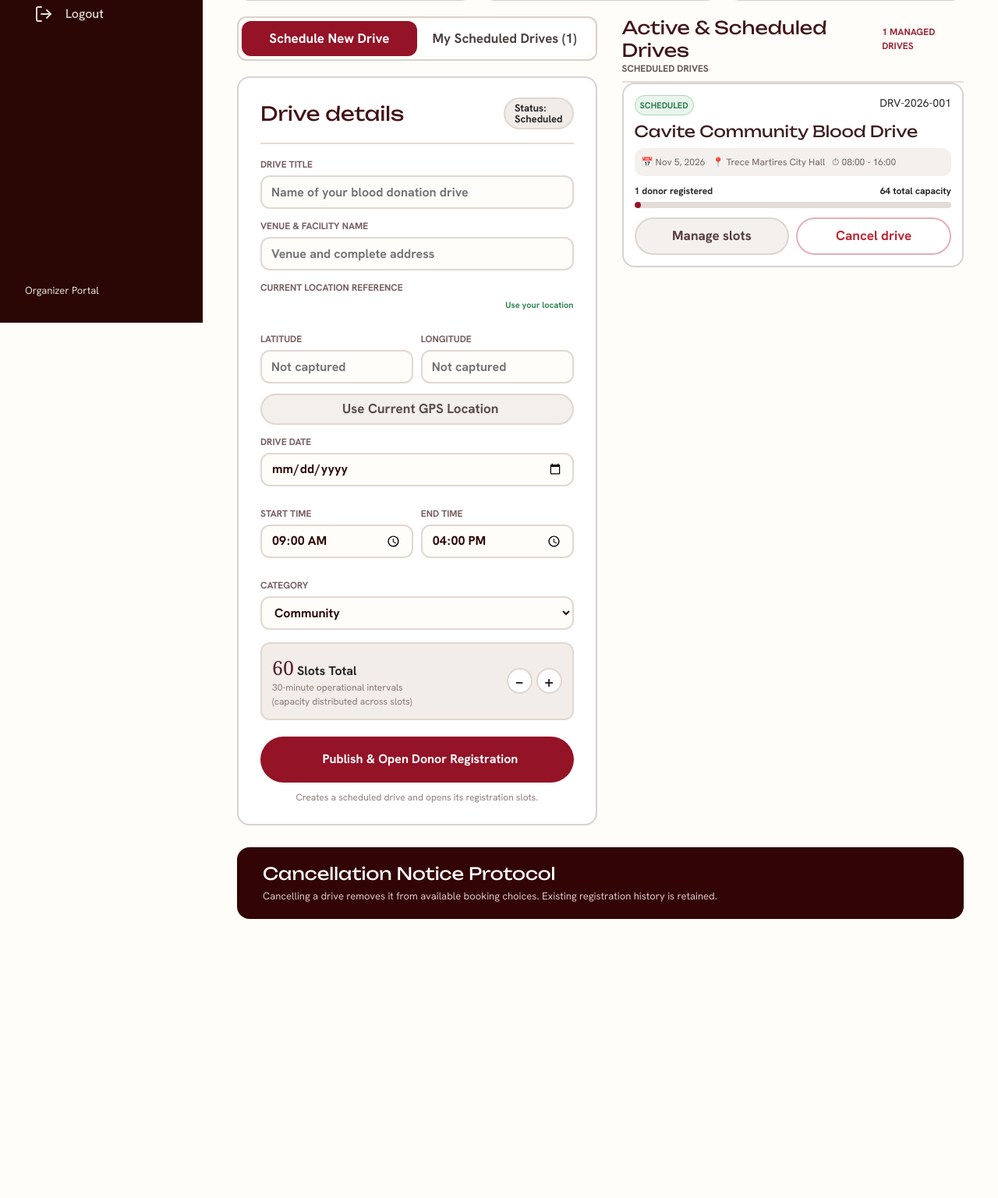
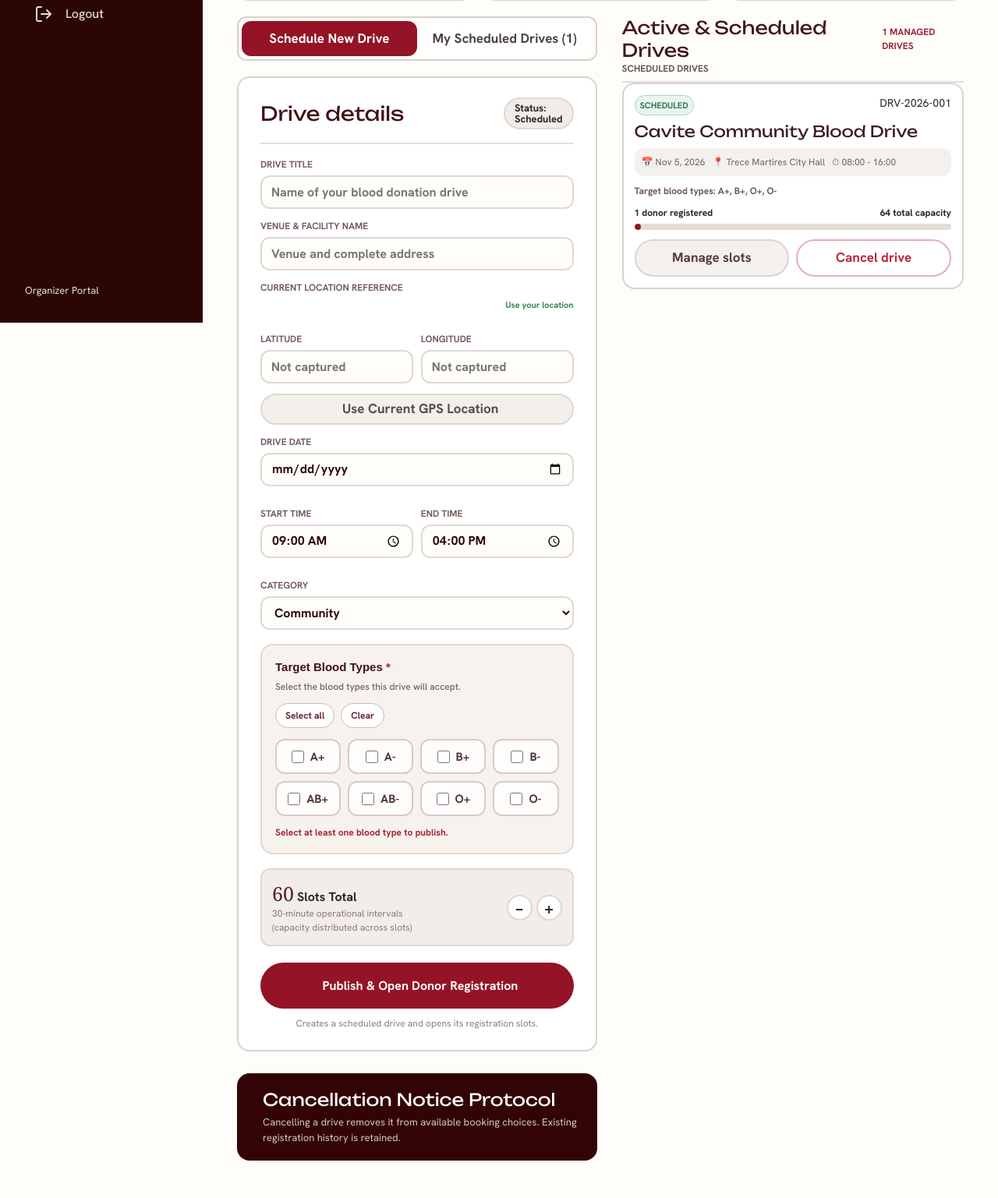
Before and after one commit to Gittyers082/ka-dugo, a PHP site: page /pages/organizer/drives.html in a window 1280 px wide. Shown: the part 386-1923 px from the top of the page at 78% size. Before the commit the page ends 1565 px from the top, so only its background shows below. Run offline with PHP 8.4, Linux system fonts and the light colour scheme; data comes from the database, SQL or seed files in the repository; some web fonts are replaced.

Commit message:
fix: add organizer blood type selection and drive layout

```diff
--- a/api/drives.php
+++ b/api/drives.php
@@ -41,6 +41,12 @@ if($method !== 'GET') {
     }
 }
 header('Cache-Control: no-store');
+
+// Blood type choices come from the database rather than fixed IDs in the organizer form.
+if ($method === 'GET' && ($input['lookup'] ?? '') === 'blood_types') {
+    $result = $conn->query('SELECT blood_type_id, code FROM blood_type ORDER BY blood_type_id ASC');
+    sendJson(true, 'Blood types loaded.', ['blood_types' => $result->fetch_all(MYSQLI_ASSOC)]);
+}
 
 if ($method === 'GET') {
     $driveId = isset($input['drive_id']) ? (int)$input['drive_id'] : 0;
@@ -215,6 +221,25 @@ if ($method === 'GET') {
     if (!preg_match('/^(?:[01]\d|2[0-3]):[0-5]\d(?::[0-5]\d)?$/',$startTime) || !preg_match('/^(?:[01]\d|2[0-3]):[0-5]\d(?::[0-5]\d)?$/',$endTime) || strtotime($endTime)<=strtotime($startTime)) sendJson(false,'End time must be after a valid start time.',null,422);
     if(strtotime("$driveDate $startTime")<=time()) sendJson(false,'Choose a future drive date and time.',null,422);
     if(!$title || !$venue || mb_strlen($title)>150 || mb_strlen($venue)>255) sendJson(false,'Enter a title (up to 150 characters) and venue (up to 255).',null,422);
+
+    // The organizer must explicitly select one or more real blood types.
+    $submittedBloodTypes = $input['blood_type_ids'] ?? null;
+    if (!is_array($submittedBloodTypes) || count($submittedBloodTypes) === 0) {
+        sendJson(false, 'Select at least one target blood type.', null, 422);
+    }
+    $configuredBloodTypes = array_map('intval', array_column(
+        $conn->query('SELECT blood_type_id FROM blood_type')->fetch_all(MYSQLI_ASSOC),
+        'blood_type_id'
+    ));
+    $bloodTypeIds = [];
+    foreach ($submittedBloodTypes as $bloodTypeId) {
+        if ((!is_int($bloodTypeId) && !(is_string($bloodTypeId) && preg_match('/^[1-9][0-9]*$/', $bloodTypeId)))
+            || !in_array((int)$bloodTypeId, $configuredBloodTypes, true)
+            || in_array((int)$bloodTypeId, $bloodTypeIds, true)) {
+            sendJson(false, 'Invalid or duplicate target blood type selected.', null, 422);
+        }
+        $bloodTypeIds[] = (int)$bloodTypeId;
+    }
     $times=[];
     for($t=strtotime($startTime);$t<strtotime($endTime);$t+=1800) $times[]=date('H:i:s',$t);
     $count=min(count($times),$slotsTotal); $generated=[];
@@ -240,22 +265,15 @@ if ($method === 'GET') {
         $newDriveId = (int)$stmt->insert_id;
         $stmt->close();
 
-        // Insert target blood types (defaults to all if none provided, or specific array of blood_type_id)
-        $bloodTypeIds = $input['blood_type_ids'] ?? [1, 3, 7, 8];
-        if (is_string($bloodTypeIds)) {
-            $bloodTypeIds = array_filter(array_map('intval', explode(',', $bloodTypeIds)));
+        // Save only the types explicitly chosen by the organizer.
+        $stmtBt = $conn->prepare('INSERT INTO drive_blood_type (drive_id, blood_type_id) VALUES (?, ?)');
+        foreach ($bloodTypeIds as $bloodTypeId) {
+            $stmtBt->bind_param('ii', $newDriveId, $bloodTypeId);
+            if (!$stmtBt->execute()) {
+                throw new Exception('Failed to save target blood types.');
+            }
         }
-        if (is_array($bloodTypeIds) && count($bloodTypeIds) > 0) {
-            $stmtBt = $conn->prepare("INSERT IGNORE INTO drive_blood_type (drive_id, blood_type_id) VALUES (?, ?)");
-            foreach ($bloodTypeIds as $btId) {
-                $btIdInt = (int)$btId;
-                if ($btIdInt >= 1 && $btIdInt <= 8) {
-                    $stmtBt->bind_param('ii', $newDriveId, $btIdInt);
-                    $stmtBt->execute();
-                }
-            }
-            $stmtBt->close();
-        }
+        $stmtBt->close();
 
         // Insert time slots: either explicit `slots` array or auto-generated 30-min intervals
         $slotsCreated = 0;
--- a/css/organizer.css
+++ b/css/organizer.css
@@ -1209,3 +1209,182 @@ body :is(.app-shell,.dashboard-app,.drive-app) :is(h1,h2,h3,.t-heading,.card-hea
  .app-shell .bottom-nav a,.drive-app .bottom-nav a{flex:1;min-width:0;gap:8px;padding:8px 2px;font-size:12px;border-radius:8px!important;color:var(--muted)}
  .app-shell .bottom-nav a.active,.drive-app .bottom-nav a.active{color:var(--wine);background:#f4e7ea}
 }
+
+/* ORGANIZER DRIVE BLOOD TYPE SELECTION */
+.drive-app .target-types {
+    margin: 18px 0;
+    padding: 17px;
+    background: #f7f2ee;
+    border: 2px solid #e3d8d1;
+    border-radius: var(--radius-lg);
+}
+
+.target-types__heading {
+    display: flex;
+    align-items: flex-start;
+    justify-content: space-between;
+    flex-wrap: wrap;
+    gap: 12px;
+    margin-bottom: 14px;
+}
+
+.target-types__heading h3 {
+    margin: 0;
+    color: #421316;
+    font-size: 15px;
+    font-weight: 800;
+}
+
+.target-types__heading h3 span {
+    color: #a32636;
+}
+
+.target-types__heading p {
+    margin: 5px 0 0;
+    color: #765d60;
+    font-size: 12px;
+    font-weight: 500;
+}
+
+.target-types__actions {
+    display: flex;
+    gap: 8px;
+}
+
+.target-types__actions button {
+    border: 1px solid #cdb8b4;
+    border-radius: var(--radius-full);
+    background: #fff;
+    color: #69232f;
+    padding: 6px 12px;
+    font-size: 12px;
+    font-weight: 700;
+    cursor: pointer;
+}
+
+.target-types__actions button:disabled {
+    opacity: .55;
+    cursor: not-allowed;
+}
+
+.blood-type-options {
+    display: grid;
+    grid-template-columns: repeat(4, minmax(0, 1fr));
+    gap: 9px;
+}
+
+.drive-app .blood-type-choice {
+    display: flex;
+    flex-direction: row;
+    align-items: center;
+    justify-content: center;
+    gap: 8px;
+    min-height: 45px;
+    margin: 0;
+    padding: 9px 10px;
+    border: 2px solid #d9cac4;
+    border-radius: var(--radius-md);
+    background: #fffdfb;
+    color: #51333a;
+    font-size: 15px;
+    font-weight: 800;
+    cursor: pointer;
+}
+
+.drive-app .blood-type-choice.is-selected {
+    border-color: #8d2537;
+    background: #f8e8e9;
+    color: #6d1525;
+}
+
+.drive-app .blood-type-choice:focus-within {
+    outline: 2px solid #8d2537;
+    outline-offset: 2px;
+}
+
+.drive-app .blood-type-choice input[type="checkbox"] {
+    width: 16px;
+    height: 16px;
+    margin: 0;
+    padding: 0;
+    border: 0;
+    accent-color: #8d2537;
+    flex: 0 0 auto;
+}
+
+.blood-types-loading {
+    grid-column: 1 / -1;
+    color: #765d60;
+    font-size: 13px;
+}
+
+.target-types__status {
+    margin: 12px 0 0;
+    color: #765d60;
+    font-size: 12px;
+}
+
+.target-types__status.is-error {
+    color: #a32636;
+    font-weight: 700;
+}
+
+.drive-item .target-summary {
+    margin: 10px 0;
+    color: #6f555c;
+    font-size: 12px;
+    font-weight: 700;
+}
+
+@media (max-width: 560px) {
+    .blood-type-options {
+        grid-template-columns: repeat(2, minmax(0, 1fr));
+    }
+
+    .target-types__heading {
+        flex-direction: column;
+    }
+}
+
+
+/* ORGANIZER DRIVE COLUMN LAYOUT */
+/* Keep the form and cancellation notice independent of the drive list height. */
+.drive-app .scheduler-column {
+    min-width: 0;
+}
+
+.drive-app .scheduler-column .warning {
+    margin-top: 28px;
+}
+
+@media (min-width: 1200px) {
+    .drive-app .content {
+        align-items: start;
+    }
+
+    .drive-app .scheduler-column {
+        grid-column: 1;
+        grid-row: 3;
+        align-self: start;
+    }
+
+    .drive-app .scheduled {
+        grid-column: 2;
+        grid-row: 3;
+        align-self: start;
+        position: static;
+        margin-top: 0;
+    }
+}
+
+
+@media (min-width: 800px) and (max-width: 1199px) {
+    .drive-app .content {
+        display: block;
+    }
+
+    .drive-app .scheduled {
+        position: static;
+        margin-top: 24px;
+    }
+}
--- a/js/pages/organizer-scheduler.js
+++ b/js/pages/organizer-scheduler.js
@@ -5,11 +5,75 @@ document.addEventListener('DOMContentLoaded', () => {
     const slotsValue = document.getElementById('slots-value');
     const dialog = document.getElementById('slot-dialog');
     const slotList = document.getElementById('slot-list');
+    const bloodTypeOptions = document.getElementById('blood-type-options');
+    const bloodTypeStatus = document.getElementById('target-types-status');
+    const selectAllTypes = document.getElementById('select-all-types');
+    const clearTypes = document.getElementById('clear-types');
+    const publishButton = form.querySelector('.publish');
     let selectedDrive = null;
+    let bloodTypesReady = false;
 
     const setSlotTotal = (value) => { slotsValue.textContent = Math.max(4, Math.min(2000, Number(value) || 4)); };
     const formatDate = (value) => new Date(`${value}T00:00:00`).toLocaleDateString('en-US', { month: 'short', day: 'numeric', year: 'numeric' });
     const escapeHtml = (value) => String(value ?? '').replace(/[&<>'"]/g, (char) => ({ '&': '&amp;', '<': '&lt;', '>': '&gt;', "'": '&#39;', '"': '&quot;' })[char]);
+
+    function selectedBloodTypes() {
+        return [...bloodTypeOptions.querySelectorAll('input[name="blood_type_ids"]:checked')]
+            .map((input) => Number(input.value));
+    }
+
+    function updateBloodTypeSelection() {
+        const selected = selectedBloodTypes();
+        const total = bloodTypeOptions.querySelectorAll('input[name="blood_type_ids"]').length;
+        bloodTypeOptions.querySelectorAll('.blood-type-choice').forEach((label) => {
+            label.classList.toggle('is-selected', label.querySelector('input').checked);
+        });
+        bloodTypeStatus.classList.toggle('is-error', bloodTypesReady && selected.length === 0);
+        bloodTypeStatus.textContent = selected.length === 0
+            ? 'Select at least one blood type to publish.'
+            : selected.length === total
+                ? `All ${total} blood types selected — this drive accepts everyone.`
+                : `${selected.length} of ${total} blood types selected.`;
+    }
+
+    async function loadBloodTypes() {
+        publishButton.disabled = true;
+        selectAllTypes.disabled = true;
+        clearTypes.disabled = true;
+        try {
+            const response = await fetch('../../api/drives.php?lookup=blood_types', {
+                credentials: 'same-origin',
+                cache: 'no-store'
+            });
+            const result = await response.json();
+            if (!response.ok || !result.success) throw new Error(result.message || 'Unable to load blood types.');
+            const types = result.data?.blood_types || [];
+            if (!types.length) throw new Error('No blood types are configured in the database.');
+            bloodTypeOptions.innerHTML = types.map((type) =>
+                `<label class="blood-type-choice"><input type="checkbox" name="blood_type_ids" value="${Number(type.blood_type_id)}"><span>${escapeHtml(type.code)}</span></label>`
+            ).join('');
+            bloodTypeOptions.addEventListener('change', updateBloodTypeSelection);
+            bloodTypesReady = true;
+            publishButton.disabled = false;
+            selectAllTypes.disabled = false;
+            clearTypes.disabled = false;
+            updateBloodTypeSelection();
+        } catch (error) {
+            console.error('Blood type fetch failed:', error);
+            bloodTypeOptions.innerHTML = '<p class="blood-types-loading">Blood types could not be loaded. Refresh the page to try again.</p>';
+            bloodTypeStatus.classList.add('is-error');
+            bloodTypeStatus.textContent = error.message;
+        }
+    }
+
+    selectAllTypes.addEventListener('click', () => {
+        bloodTypeOptions.querySelectorAll('input[name="blood_type_ids"]').forEach((input) => { input.checked = true; });
+        updateBloodTypeSelection();
+    });
+    clearTypes.addEventListener('click', () => {
+        bloodTypeOptions.querySelectorAll('input[name="blood_type_ids"]').forEach((input) => { input.checked = false; });
+        updateBloodTypeSelection();
+    });
 
     const today=new Date();
     document.getElementById('drive-date').min = `${today.getFullYear()}-${String(today.getMonth()+1).padStart(2,'0')}-${String(today.getDate()).padStart(2,'0')}`;
@@ -53,7 +117,7 @@ document.addEventListener('DOMContentLoaded', () => {
             const capacity = Number(drive.slots_total) || 1;
             const registered = Number(drive.registered_count) || 0;
             const progress = Math.min(100, Math.round((registered / capacity) * 100));
-            return `<article class="drive-item"><div class="top"><span class="status ${drive.status === 'cancelled' ? 'cancelled' : ''}">${escapeHtml(drive.status).toUpperCase()}</span><small>${escapeHtml(drive.ref_code)}</small></div><h3>${escapeHtml(drive.title)}</h3><div class="meta"><span>📅 ${formatDate(drive.drive_date)}</span><span>📍 ${escapeHtml(drive.venue)}</span><span>⏱ ${String(drive.start_time).slice(0, 5)} - ${String(drive.end_time).slice(0, 5)}</span></div><div class="progress-label"><span>${registered} donor${registered === 1 ? '' : 's'} registered</span><span>${capacity} total capacity</span></div><div class="progress"><i style="width:${progress}%"></i></div><div class="drive-actions"><button type="button" class="manage-slots" ${['scheduled','ongoing'].includes(drive.status) ? '' : 'disabled'} data-id="${drive.drive_id}">Manage slots</button>${['scheduled','ongoing'].includes(drive.status) ? `<button type="button" class="cancel" data-id="${drive.drive_id}">Cancel drive</button>` : ''}</div></article>`;
+            return `<article class="drive-item"><div class="top"><span class="status ${drive.status === 'cancelled' ? 'cancelled' : ''}">${escapeHtml(drive.status).toUpperCase()}</span><small>${escapeHtml(drive.ref_code)}</small></div><h3>${escapeHtml(drive.title)}</h3><div class="meta"><span>📅 ${formatDate(drive.drive_date)}</span><span>📍 ${escapeHtml(drive.venue)}</span><span>⏱ ${String(drive.start_time).slice(0, 5)} - ${String(drive.end_time).slice(0, 5)}</span></div><p class="target-summary">Target blood types: ${Array.isArray(drive.target_blood_types) && drive.target_blood_types.length ? drive.target_blood_types.map((type) => escapeHtml(type.code)).join(', ') : 'All blood types (no restriction)'}</p><div class="progress-label"><span>${registered} donor${registered === 1 ? '' : 's'} registered</span><span>${capacity} total capacity</span></div><div class="progress"><i style="width:${progress}%"></i></div><div class="drive-actions"><button type="button" class="manage-slots" ${['scheduled','ongoing'].includes(drive.status) ? '' : 'disabled'} data-id="${drive.drive_id}">Manage slots</button>${['scheduled','ongoing'].includes(drive.status) ? `<button type="button" class="cancel" data-id="${drive.drive_id}">Cancel drive</button>` : ''}</div></article>`;
         }).join('');
         list.querySelectorAll('.manage-slots').forEach((button) => button.addEventListener('click', () => openSlotManager(drives.find((drive) => Number(drive.drive_id) === Number(button.dataset.id)))));
         list.querySelectorAll('.cancel').forEach((button) => button.addEventListener('click', () => cancelDrive(button.dataset.id)));
@@ -97,16 +161,24 @@ document.addEventListener('DOMContentLoaded', () => {
     });
     form.addEventListener('submit', async (event) => {
         event.preventDefault();
-        if(!form.reportValidity())return;
+        if (!form.reportValidity()) return;
+        if (!bloodTypesReady) return alert('Blood types are still loading. Refresh if they do not appear.');
+        const bloodTypeIds = selectedBloodTypes();
+        if (!bloodTypeIds.length) {
+            bloodTypeStatus.classList.add('is-error');
+            bloodTypeStatus.textContent = 'Choose at least one blood type before publishing.';
+            bloodTypeOptions.scrollIntoView({ behavior: 'smooth', block: 'center' });
+            return;
+        }
         if(document.getElementById('end-time').value<=document.getElementById('start-time').value){alert('End time must be after start time.');return;}
         const submit = form.querySelector('.publish');
-        const payload = { organizer_id: organizerId, title: document.getElementById('title').value.trim(), venue: document.getElementById('venue').value.trim(), drive_date: document.getElementById('drive-date').value, start_time: document.getElementById('start-time').value, end_time: document.getElementById('end-time').value, category: document.getElementById('category').value, slots_total: Number(slotsValue.textContent) };
+        const payload = { organizer_id: organizerId, title: document.getElementById('title').value.trim(), venue: document.getElementById('venue').value.trim(), drive_date: document.getElementById('drive-date').value, start_time: document.getElementById('start-time').value, end_time: document.getElementById('end-time').value, category: document.getElementById('category').value, slots_total: Number(slotsValue.textContent), blood_type_ids: bloodTypeIds };
         submit.disabled = true; submit.textContent = 'Publishing...';
         try {
             const response = await fetch('../../api/drives.php', { method: 'POST', headers: { 'Content-Type': 'application/json' }, body: JSON.stringify(payload) });
             const result = await response.json();
             if (!response.ok || !result.success) throw new Error(result.message || 'Unable to publish drive.');
-            form.reset(); setSlotTotal(60); await loadDrives(); document.getElementById('scheduled').scrollIntoView({ behavior: 'smooth' });
+            form.reset(); updateBloodTypeSelection(); setSlotTotal(60); await loadDrives(); document.getElementById('scheduled').scrollIntoView({ behavior: 'smooth' });
         } catch (error) { alert(error.message); } finally { submit.disabled = false; submit.innerHTML = 'Publish &amp; Open Donor Registration'; }
     });
     async function cancelDrive(driveId) {
@@ -116,5 +188,6 @@ document.addEventListener('DOMContentLoaded', () => {
         if (!response.ok || !result.success) return alert(result.message || 'Unable to cancel drive.');
         loadDrives();
     }
+    loadBloodTypes();
     loadDrives();
 });
--- a/pages/organizer/drives.html
+++ b/pages/organizer/drives.html
@@ -6,7 +6,7 @@
     <title>Drive Scheduler | Ka-dugo</title>
     <link rel="stylesheet" href="../../css/tokens.css">
     <link rel="stylesheet" href="../../css/base.css">
-    <link rel="stylesheet" href="../../css/organizer.css?v=10">
+    <link rel="stylesheet" href="../../css/organizer.css?v=12">
     <link rel="icon" type="image/x-icon" href="../../assets/icons/kadugo-ico.ico">
 </head>
 <body>
@@ -32,6 +32,7 @@
                 <article><small>REGISTRATIONS</small><strong id="registration-count"> </strong><span>Across all drives</span></article>
                 <article><small>TELEMETRY</small><b class="locked">On request</b><span>Use location button</span></article>
             </section>
+            <div class="scheduler-column">
             <div class="tabs">
                     <button class="active" id="schedule-tab" type="button">Schedule New Drive</button>
                 <button type="button" id="view-drives">My Scheduled Drives (<span id="drive-total">0</span>)</button>
@@ -62,6 +63,22 @@
                             <option value="university">University</option>
                         </select>
                     </label>
+                    <section class="target-types" aria-labelledby="target-types-heading">
+                        <div class="target-types__heading">
+                            <div>
+                                <h3 id="target-types-heading">Target Blood Types <span aria-hidden="true">*</span></h3>
+                                <p>Select the blood types this drive will accept.</p>
+                            </div>
+                            <div class="target-types__actions">
+                                <button type="button" id="select-all-types">Select all</button>
+                                <button type="button" id="clear-types">Clear</button>
+                            </div>
+                        </div>
+                        <div class="blood-type-options" id="blood-type-options" role="group" aria-label="Blood types accepted by this drive" aria-describedby="target-types-status">
+                            <p class="blood-types-loading">Loading available blood types...</p>
+                        </div>
+                        <p class="target-types__status" id="target-types-status" role="status" aria-live="polite">Select at least one blood type to publish.</p>
+                    </section>
                     <div class="capacity">
                         <div><b><span id="slots-value">60</span> Slots Total</b><small>30-minute operational intervals<br>(capacity distributed across slots)</small></div>
                         <div><button type="button" id="minus" aria-label="Decrease capacity">−</button><button type="button" id="plus" aria-label="Increase capacity">+</button></div>
@@ -70,6 +87,14 @@
                     <p class="form-note">Creates a scheduled drive and opens its registration slots.</p>
                 </form>
             </section>
+            <section class="warning">
+                <span> </span>
+                <div>
+                    <h2>Cancellation Notice Protocol</h2>
+                    <p>Cancelling a drive removes it from available booking choices. Existing registration history is retained.</p>
+                </div>
+            </section>
+            </div>
             <section class="scheduled" id="scheduled">
                 <div class="scheduled-heading">
                     <h2>Active &amp; Scheduled Drives</h2><b><span id="managed-count">0</span> MANAGED DRIVES</b>
@@ -79,13 +104,7 @@
                     <p class="empty">Loading drives </p>
                 </div>
             </section>
-            <section class="warning">
-                <span> </span>
-                <div>
-                    <h2>Cancellation Notice Protocol</h2>
-                    <p>Cancelling a drive removes it from available booking choices. Existing registration history is retained.</p>
-                </div>
-            </section>
+
         </section>
         <dialog class="slot-dialog" id="slot-dialog" aria-labelledby="slot-dialog-title">
             <form method="dialog" class="slot-dialog__panel">
```
